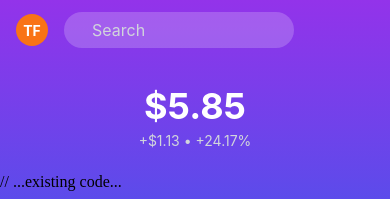
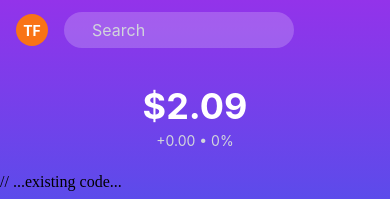
Before and after one commit to thomasrocks006-cmyk/Revoclonenative, a React Native app: screen /Crypto in a window 390 px wide. Shown: the top 199 px of the page. Built offline with nearby package versions, Linux system fonts and the light colour scheme; some icons are missing.

Commit message:
feat: simulate portfolio market shifts

```diff
--- a/App.tsx
+++ b/App.tsx
@@ -3,6 +3,7 @@ import React from "react";
 import { NavigationContainer, DefaultTheme, DarkTheme } from "@react-navigation/native";
 import { createNativeStackNavigator } from "@react-navigation/native-stack";
 import { QueryClient, QueryClientProvider } from "@tanstack/react-query";
+import { PortfolioProvider } from "./src/store/portfolio";
 import Home from "./src/screens/Home";
 import Invest from "./src/screens/Invest";
 import Payments from "./src/screens/Payments";
@@ -75,6 +76,7 @@ export default function App() {
   const scheme = useColorScheme();
   return (
     <QueryClientProvider client={queryClient}>
+      <PortfolioProvider>
         <NavigationContainer theme={scheme === "dark" ? DarkTheme : DefaultTheme}>
           <StatusBar style="light" />
           <Stack.Navigator initialRouteName="Tabs" screenOptions={{ headerShown: false, animation: "fade" }}>
@@ -82,6 +84,7 @@ export default function App() {
             <Stack.Screen name="Transactions" component={Transactions} />
           </Stack.Navigator>
         </NavigationContainer>
+      </PortfolioProvider>
     </QueryClientProvider>
   );
 }
--- a/src/screens/Crypto.tsx
+++ b/src/screens/Crypto.tsx
@@ -13,10 +13,12 @@ import {
 import { LinearGradient } from "expo-linear-gradient";
 import Svg, { Path } from "react-native-svg";
 import { Search, BarChart2, Globe } from "lucide-react-native";
+import { usePortfolio } from "../store/portfolio";
 
 const { width } = Dimensions.get("window");
 
 export default function Crypto() {
+  const { crypto } = usePortfolio();
   return (
     <SafeAreaView style={styles.container}>
       <LinearGradient colors={["#9333ea", "#2563eb", "#1e40af"]} style={styles.gradient}>
@@ -40,8 +42,8 @@ export default function Crypto() {
 
           {/* Balance Section */}
           <View style={styles.balanceSection}>
-            <Text style={styles.balanceAmount}>$5.85</Text>
-            <Text style={styles.balanceChange}>+$1.13 • +24.17%</Text>
+            <Text style={styles.balanceAmount}>${crypto.toFixed(2)}</Text>
+            <Text style={styles.balanceChange}>+0.00 • 0%</Text>
           </View>
 // ...existing code...
 
--- a/src/screens/Home.tsx
+++ b/src/screens/Home.tsx
@@ -8,6 +8,7 @@ import { Svg, Defs, LinearGradient as SvgLinearGradient, Stop, Path } from "reac
 import { useNavigation } from "@react-navigation/native";
 import Button from "../components/ui/Button";
 import RevolutCardsWidget, { CardData } from "../components/RevolutCardsWidget";
+import { usePortfolio } from "../store/portfolio";
 
 // Types
 type User = { id: string; firstName: string; lastName: string };
@@ -45,8 +46,11 @@ export default function Home() {
     { id: "t2", merchant: "Thomas Francis", createdAt: new Date(Date.now() - 2 * 86400000).toISOString(), status: "Sent from Revolut", amount: -18 },
   ];
   const recentTransactions = useMemo(() => transactions.slice(0, 2), [transactions]);
-  const balance = 2.19;
+  const { crypto, invest } = usePortfolio();
+  const cash = 2.19;
+  const balance = cash;
   const [whole, cents] = balance.toFixed(2).split(".");
+  const totalWealth = cash + crypto + invest;
   const cards: CardData[] = [
     { id: "original", label: "Original", secondary: "··4103", gradientKey: "original", showAlertDot: true, showMastercard: true, ring: true },
     { id: "disposable", label: "Disposable", secondary: "Generate", gradientKey: "disposable", showMastercard: true },
@@ -159,12 +163,12 @@ export default function Home() {
             <ChevronRight size={16} color="rgba(255,255,255,0.55)" />
           </View>
           <View style={styles.card}>
-            <Text style={styles.bigNumber}>{formatAUD(4.29)}</Text>
+            <Text style={styles.bigNumber}>{formatAUD(totalWealth)}</Text>
             <View style={{ marginTop: 16, gap: 16 }}>
-              <Row iconBg="#6C8CFF" left="Cash" right={formatAUD(2.19)} />
-              <Row iconBg="#A070FF" left="Crypto" right={formatAUD(2.10)} iconText="₿" />
+              <Row iconBg="#6C8CFF" left="Cash" right={formatAUD(cash)} />
+              <Row iconBg="#A070FF" left="Crypto" right={formatAUD(crypto)} iconText="₿" />
+              <Row iconBg="#56B4FF" left="Invest" right={formatAUD(invest)} icon={<BarChart3 size={16} color="#fff" />} />
               <RowChevron iconBg="#D8E958" title="Loan" subtitle="Get a low-rate loan up to $50,000" />
-              <RowChevron iconBg="#56B4FF" title="Invest" subtitle="Invest for as little as $1" icon={<BarChart3 size={16} color="#fff" />} />
             </View>
           </View>
 
@@ -217,12 +221,24 @@ export default function Home() {
 }
 
 // Small row components
-function Row({ iconBg, left, right, iconText }: { iconBg: string; left: string; right: string; iconText?: string }) {
+function Row({
+  iconBg,
+  left,
+  right,
+  iconText,
+  icon,
+}: {
+  iconBg: string;
+  left: string;
+  right: string;
+  iconText?: string;
+  icon?: React.ReactNode;
+}) {
   return (
     <View style={styles.row}>
       <View style={styles.rowLeft}>
         <View style={[styles.rowIcon, { backgroundColor: iconBg }]}>
-          <Text style={styles.rowIconText}>{iconText ?? "$"}</Text>
+          {icon ?? <Text style={styles.rowIconText}>{iconText ?? "$"}</Text>}
         </View>
         <Text style={styles.rowLeftText}>{left}</Text>
       </View>
--- a/src/screens/Invest.tsx
+++ b/src/screens/Invest.tsx
@@ -15,9 +15,11 @@ import {
   type Stock,
   type Transaction
 } from '../components/widgets';
+import { usePortfolio } from "../store/portfolio";
 
 export default function Invest() {
   const { width } = Dimensions.get("window");
+  const { invest } = usePortfolio();
 
   // Sample data for widgets
   const stockItems: StockItem[] = [
@@ -107,6 +109,8 @@ export default function Invest() {
     }
   ];
 
+  const [whole, cents] = invest.toFixed(2).split(".");
+
   return (
     <ThemeProvider>
       <SafeAreaView style={styles.container} edges={["top"]}>
@@ -134,12 +138,12 @@ export default function Invest() {
           <View style={styles.portfolioSection}>
             <Text style={styles.portfolioLabel}>Capital at risk</Text>
             <View style={styles.portfolioValue}>
-              <Text style={styles.portfolioAmount}>$6</Text>
-              <Text style={styles.portfolioCents}>.74</Text>
+              <Text style={styles.portfolioAmount}>${whole}</Text>
+              <Text style={styles.portfolioCents}>.{cents}</Text>
             </View>
             <View style={styles.portfolioChange}>
-              <Text style={styles.changeText}>+$0.02</Text>
-              <Text style={styles.changeText}>▲ 0.23%</Text>
+              <Text style={styles.changeText}>+$0.00</Text>
+              <Text style={styles.changeText}>▲ 0.00%</Text>
             </View>
           </View>
 
@@ -183,7 +187,7 @@ export default function Invest() {
             <FinancialCard
               icon={<TrendingUp size={20} color="white" />}
               title="Stocks"
-              price="$6.74"
+              price={`$${invest.toFixed(2)}`}
               change="▲ 0.23%"
               isPositive={true}
               stocks={stockItems}
--- /dev/null
+++ b/src/store/portfolio.tsx
@@ -0,0 +1,45 @@
+import React, { createContext, useContext, useState, useEffect, useCallback, ReactNode } from "react";
+
+export type Portfolio = {
+  crypto: number;
+  invest: number;
+};
+
+export type PortfolioContextType = Portfolio & {
+  applyDelta: (delta: Partial<Portfolio>) => void;
+};
+
+const PortfolioContext = createContext<PortfolioContextType | undefined>(undefined);
+
+export const PortfolioProvider = ({ children }: { children: ReactNode }) => {
+  const [portfolio, setPortfolio] = useState<Portfolio>({ crypto: 2.1, invest: 6.74 });
+
+  const applyDelta = useCallback((delta: Partial<Portfolio>) => {
+    setPortfolio(prev => ({
+      crypto: prev.crypto + (delta.crypto ?? 0),
+      invest: prev.invest + (delta.invest ?? 0),
+    }));
+  }, []);
+
+  useEffect(() => {
+    const id = setInterval(() => {
+      applyDelta({
+        crypto: (Math.random() - 0.5) * 0.1,
+        invest: (Math.random() - 0.5) * 0.1,
+      });
+    }, 5000);
+    return () => clearInterval(id);
+  }, [applyDelta]);
+
+  return (
+    <PortfolioContext.Provider value={{ ...portfolio, applyDelta }}>
+      {children}
+    </PortfolioContext.Provider>
+  );
+};
+
+export const usePortfolio = () => {
+  const ctx = useContext(PortfolioContext);
+  if (!ctx) throw new Error("usePortfolio must be used within PortfolioProvider");
+  return ctx;
+};
```
Lines whose indentation alone changed are shown as unchanged.
